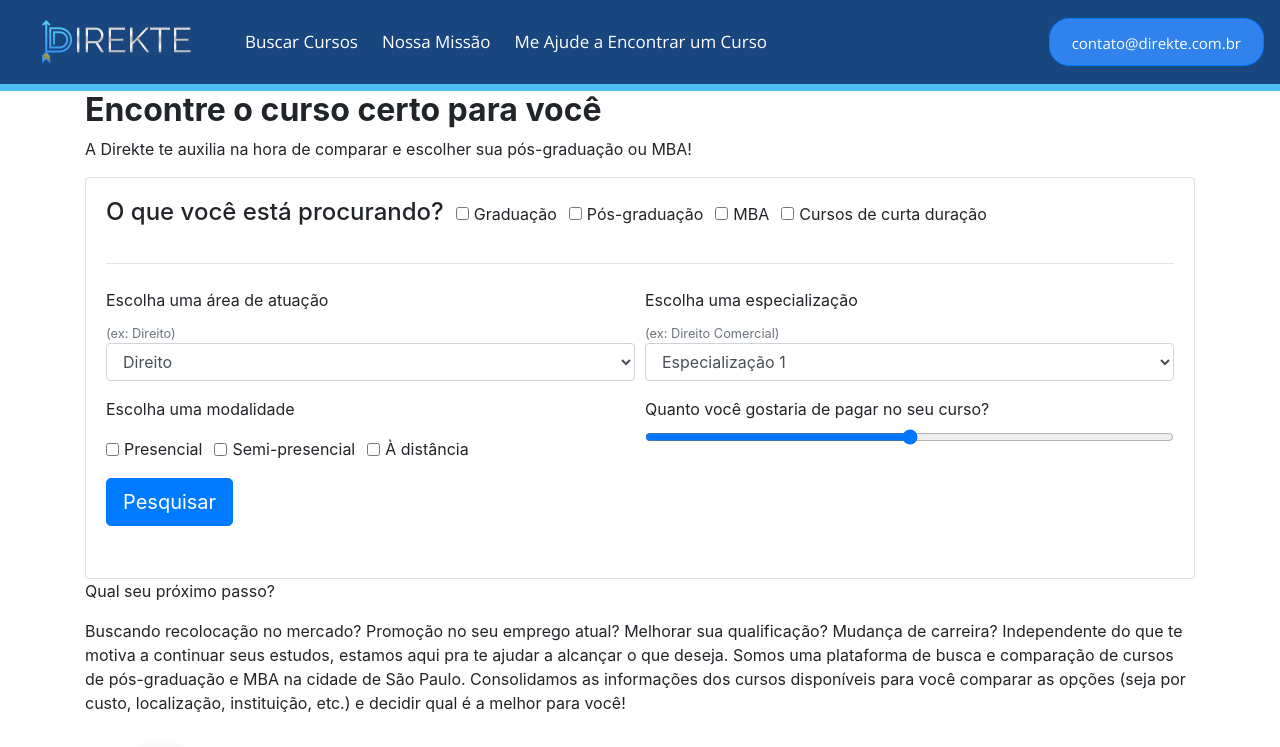
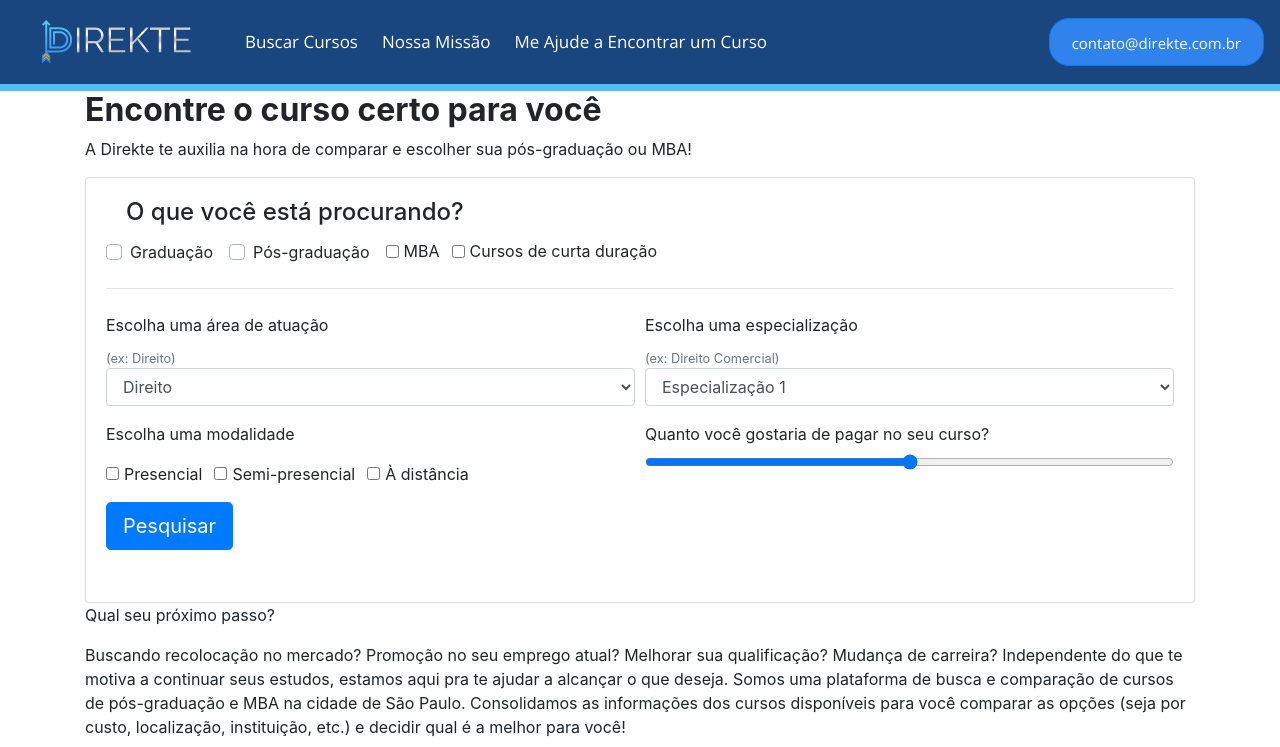
Before and after one commit to brunomorello/dkt_frontend_v2, an Angular app in the folder dkt-frontend/: page / in a window 1280 px wide. Shown: the top 747 px of the page. Built offline with nearby package versions, Linux system fonts and the light colour scheme.

Commit message:
adjustment

```diff
--- a/dkt-frontend/src/app/app.component.html
+++ b/dkt-frontend/src/app/app.component.html
@@ -18,24 +18,20 @@
             <div class="card-body">
               <div class="form-group">
 
-                <div class="form-check form-check-inline">
+                <div class="form-check">
                   <h4 class="card-title">
                     O que você está procurando?
                   </h4>
                 </div>
 
-                <div class="form-check form-check-inline">
-                  <input type="checkbox" class="form-check-input" value="a" id="a">
-                  <label for="a" class="form-check-label">
-                    Graduação
-                  </label>
+                <div class="custom-control custom-checkbox custom-control-inline">
+                  <label for="a" class="custom-control-label" for="a">Graduação</label>
+                  <input type="checkbox" class="custom-control-input" id="a" value="a">
                 </div>
 
-                <div class="form-check form-check-inline">
-                  <input type="checkbox" class="form-check-input" value="b" id="b">
-                  <label for="b" class="form-check-label">
-                    Pós-graduação
-                  </label>
+                <div class="custom-control custom-checkbox custom-control-inline">
+                  <label for="a" class="custom-control-label" for="a">Pós-graduação</label>
+                  <input type="checkbox" class="custom-control-input" id="b" value="b">
                 </div>
 
                 <div class="form-check form-check-inline">
```
